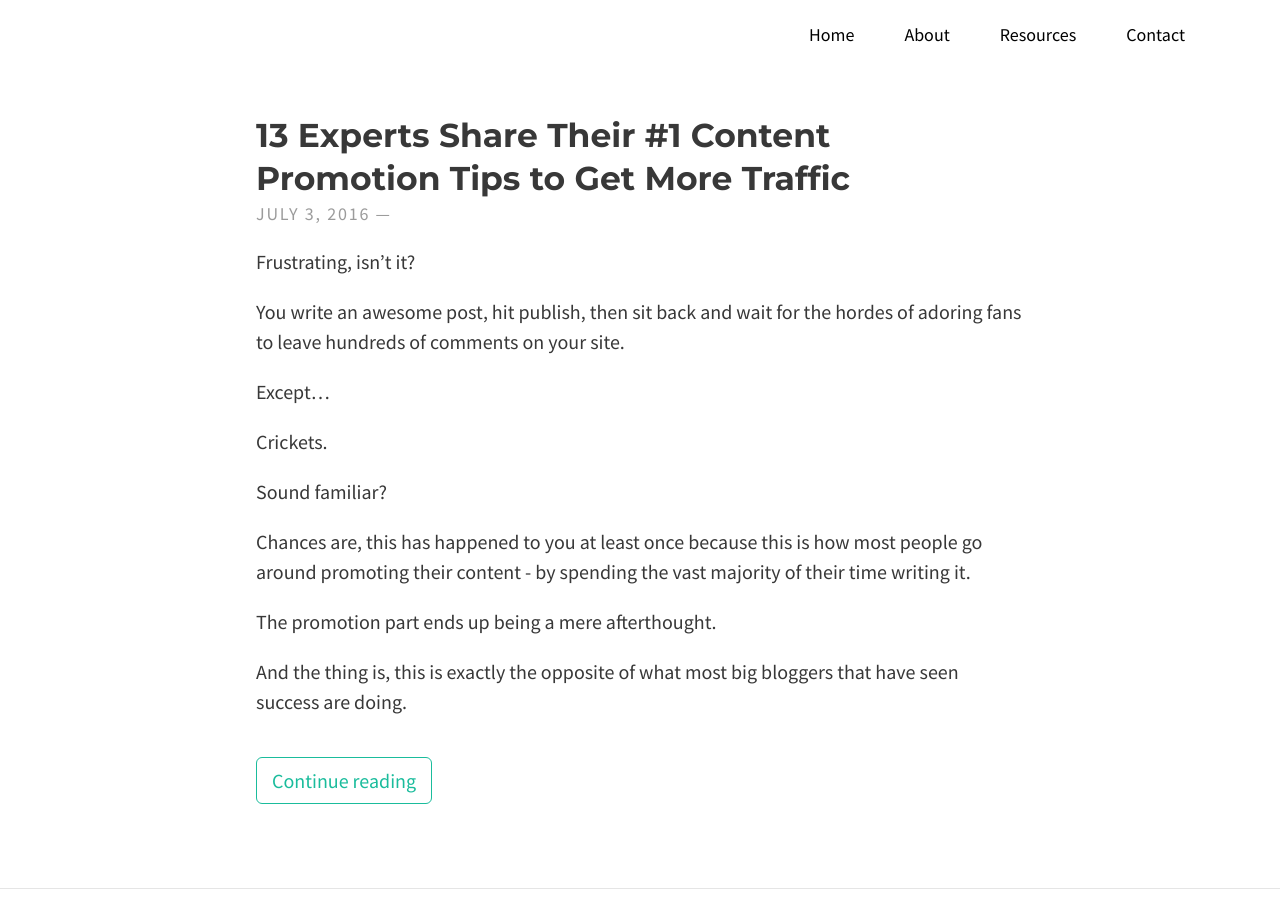
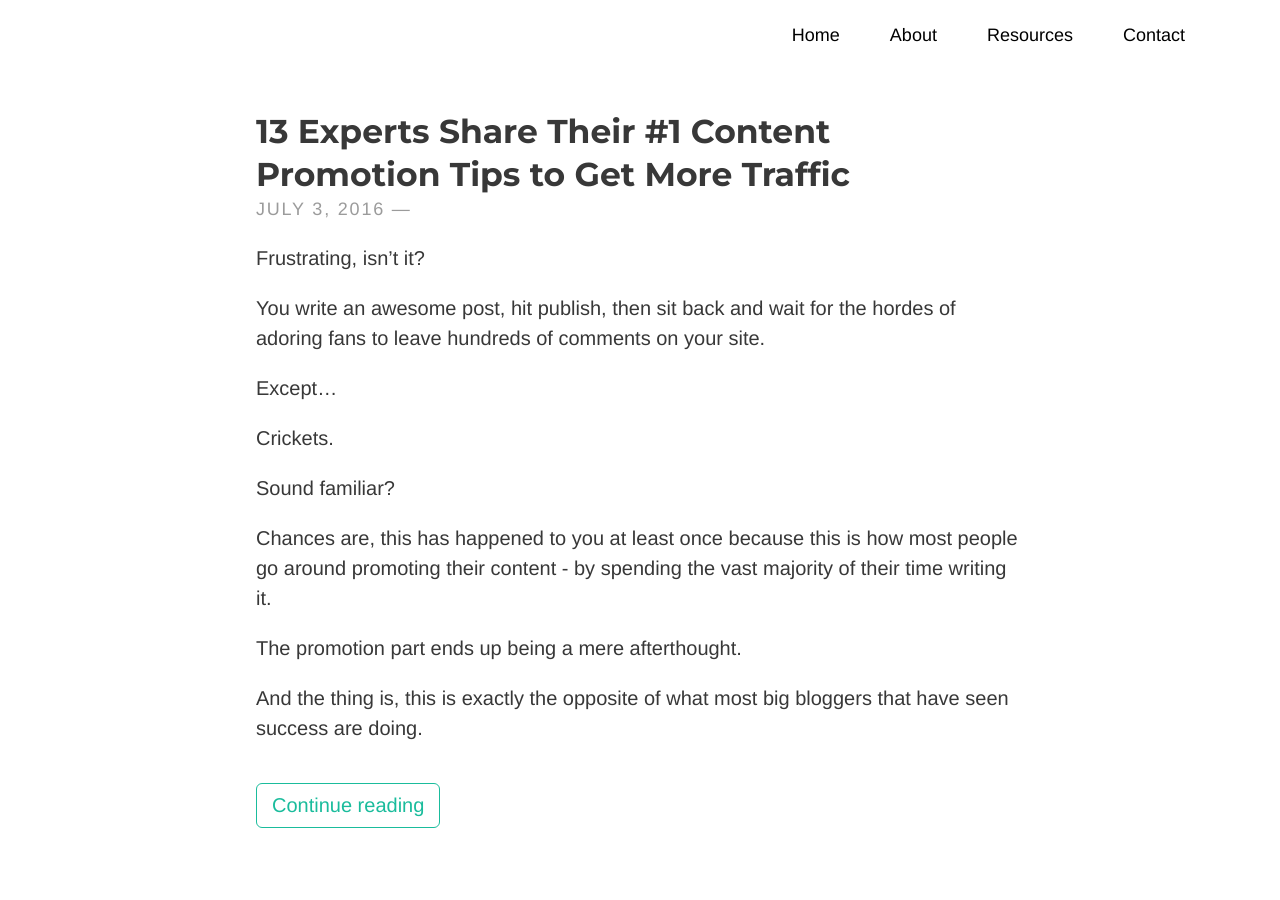
Before and after one commit to typeblogger/typeblogger.github.io, a Jekyll site: the page built from index.html, in a window 1280 px wide and 900 px high. Built offline with Jekyll 4.4.1, drawn with Linux system fonts in a browser that asks for light colours; the list of posts is cut into pages by our own code; comment, search, counter and statistics services are not loaded.

Commit message:
Update head.html

```diff
--- a/_includes/head.html
+++ b/_includes/head.html
@@ -6,7 +6,7 @@
 
 	<link rel="stylesheet" href="/css/bootstrap.css">
 	<link rel="stylesheet" href="{{ "/css/main.css" | prepend: site.baseurl }}">
-	<link href='https://fonts.googleapis.com/css?family=Source+Sans+Pro|Montserrat:400,700' rel='stylesheet' type='text/css'>
+	<link href='https://fonts.googleapis.com/css?family=Open+Sans|Montserrat:400,700' rel='stylesheet' type='text/css'>
 	<link rel="shortcut icon" href="{{ "/favicon.ico" | prepend: site.baseurl }}" type="image/x-icon">
 	<link rel="canonical" href="{{ page.url | replace:'index.html','' | prepend: site.baseurl | prepend: site.url }}">
 	<link rel="alternate" type="application/atom+xml" title="{{ site.theme.title }}" href="{{ "/feed.xml" | prepend: site.baseurl | prepend: site.url }}" />
```
